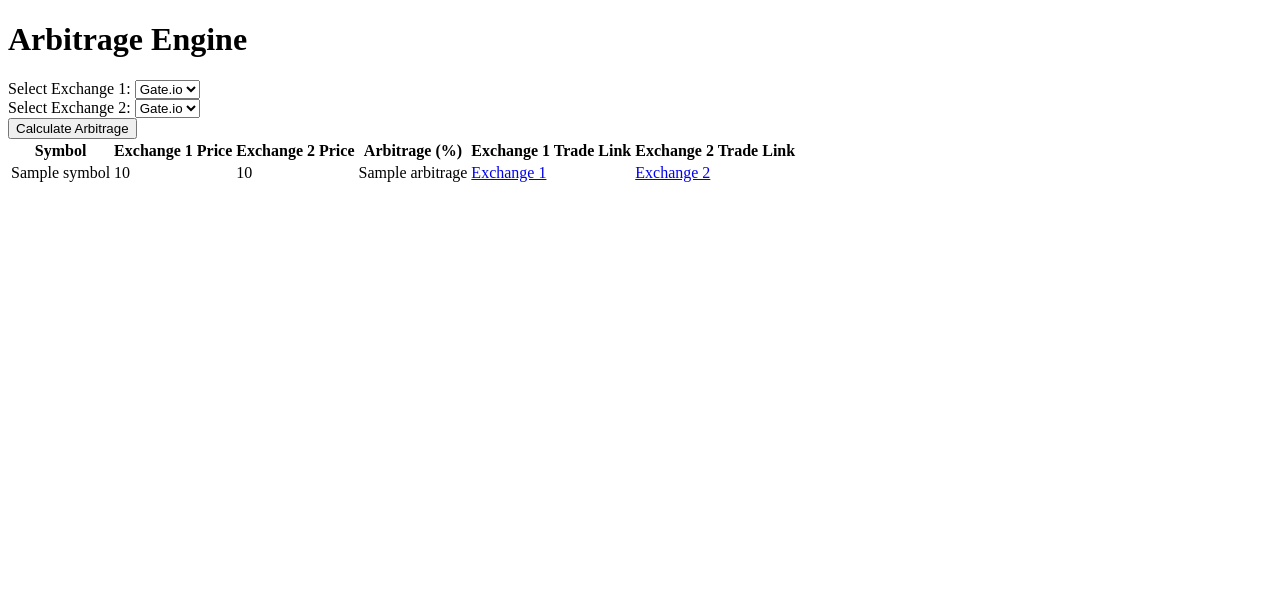
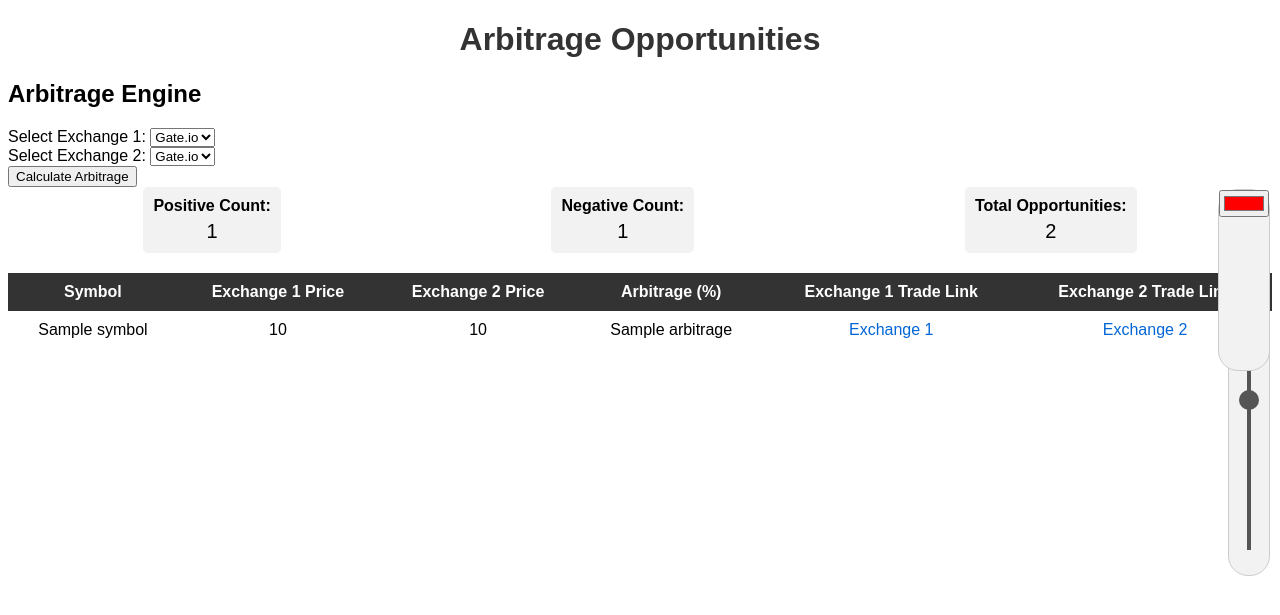
Before and after one commit to mailmaincoinsily/coinsilysite, a Flask app: template templates/index.html in a window 1280 px wide. Shown: the top 615 px of the page. Run offline with Flask 3, Linux system fonts and the light colour scheme; the template is opened without the code that fills it: most values are stand-ins (such as "Sample title", 1, 10 or a date in 2020).

Commit message:
Update index.html

```diff
--- a/templates/index.html
+++ b/templates/index.html
@@ -1,11 +1,14 @@
 <!DOCTYPE html>
 <html>
 <head>
-    <title>Arbitrage Engine</title>
+    <title>Arbitrage Opportunities</title>
+    <link rel="stylesheet" href="{{ url_for('static', filename='style.css') }}">
 </head>
 <body>
-    <h1>Arbitrage Engine</h1>
+    <h1>Arbitrage Opportunities</h1>
 
+    <div class="engine">
+        <h2>Arbitrage Engine</h2>
         <form action="/calculate" method="post">
             <label for="exchange1">Select Exchange 1:</label>
             <select name="exchange1" id="exchange1">
@@ -23,8 +26,23 @@
             <br>
             <input type="submit" value="Calculate Arbitrage">
         </form>
+    </div>
 
-    {% if data %}
+    <div class="counts">
+        <div class="count">
+            <span class="label">Positive Count:</span>
+            <span class="value">{{ positive_count }}</span>
+        </div>
+        <div class="count">
+            <span class="label">Negative Count:</span>
+            <span class="value">{{ negative_count }}</span>
+        </div>
+        <div class="count">
+            <span class="label">Total Opportunities:</span>
+            <span class="value">{{ positive_count + negative_count }}</span>
+        </div>
+    </div>
+
     <table>
         <thead>
             <tr>
@@ -49,7 +67,13 @@
             {% endfor %}
         </tbody>
     </table>
-    {% endif %}
 
+    <div id="arrow-key"></div>
+
+    <div id="color-picker">
+        <input type="color" id="selected-color" value="#ff0000">
+    </div>
+
+    <script src="{{ url_for('static', filename='script.js') }}"></script>
 </body>
 </html>
```
Lines whose indentation alone changed are shown as unchanged.
